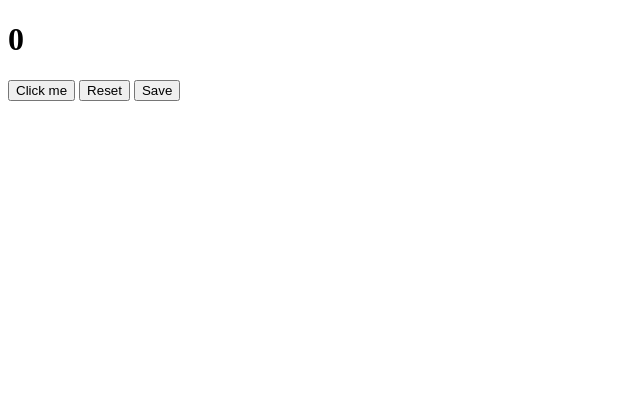
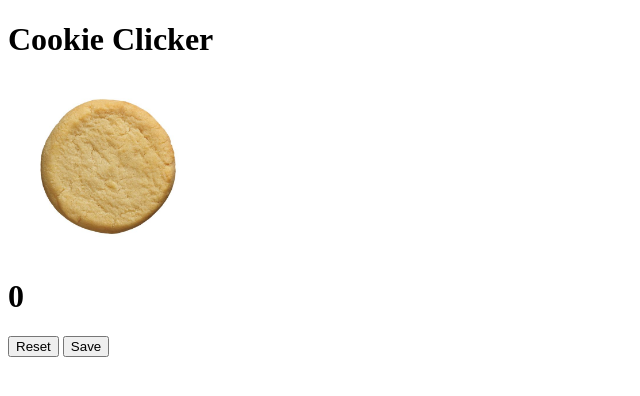
Before and after one commit to 1Engineur/clicker-game, a plain HTML site: page clicker/index.html in a window 1280 px wide. Shown: the whole page, without its empty margins (0-640 px from the left). Drawn offline with Linux system fonts and the light colour scheme.

Commit message:
Adding picture to cookie clicker

```diff
--- a/clicker/index.html
+++ b/clicker/index.html
@@ -7,8 +7,12 @@
 </head>
 <body>
 
+    <h1>Cookie Clicker</h1>
+
+    <img src="../clicker/bilder/clicky.jpg" width="200" id="button_clicker">
+
     <h1 id="visual_counter">0</h1>
-    <button id ="button_clicker">Click me</button>
+    <!--<button id ="button_clicker2">Click me</button>-->
     <button id ="button_reset">Reset</button>
     <button id ="button_save">Save</button>
 
```
Also changed, not shown: clicker/bilder/clicky.jpg (added).
